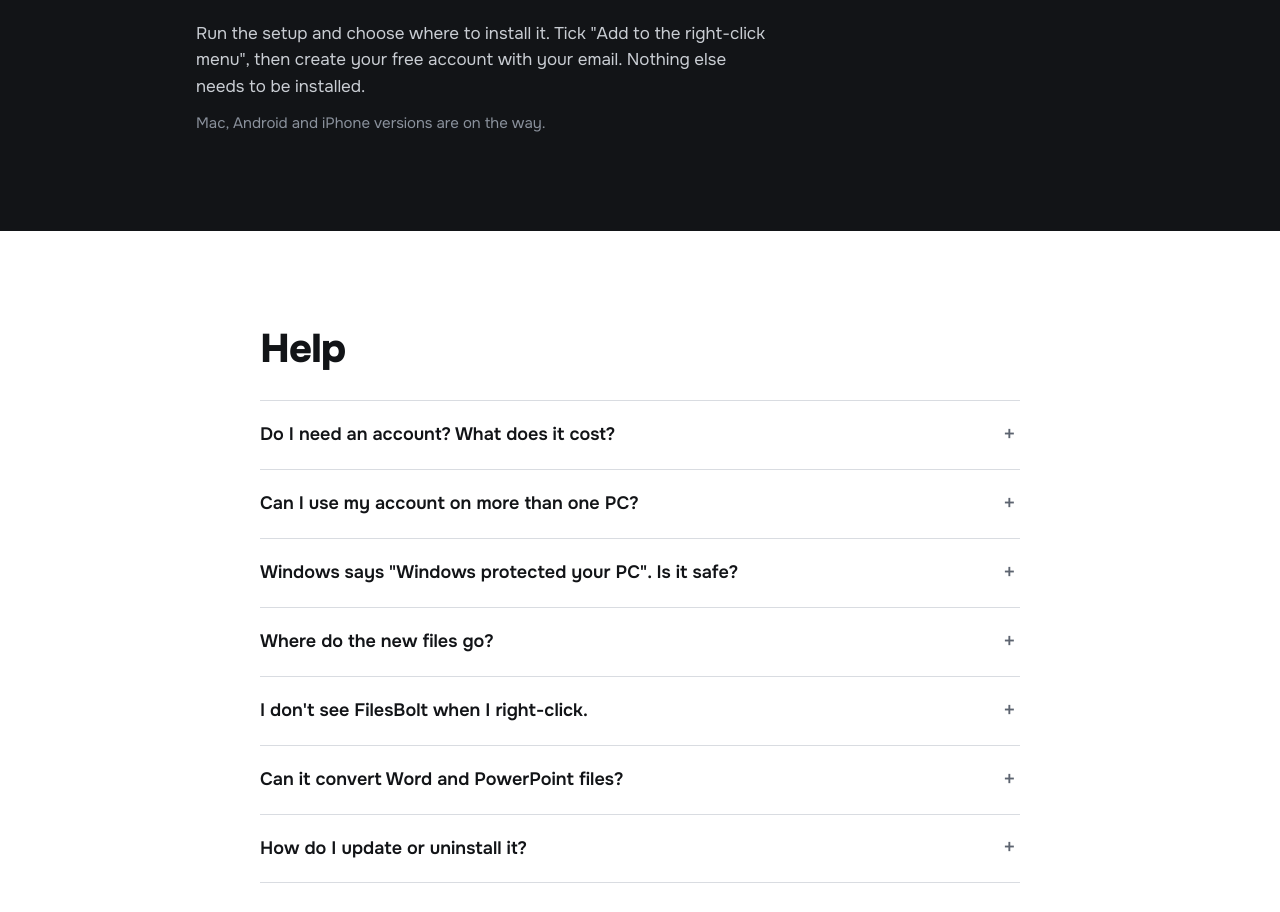
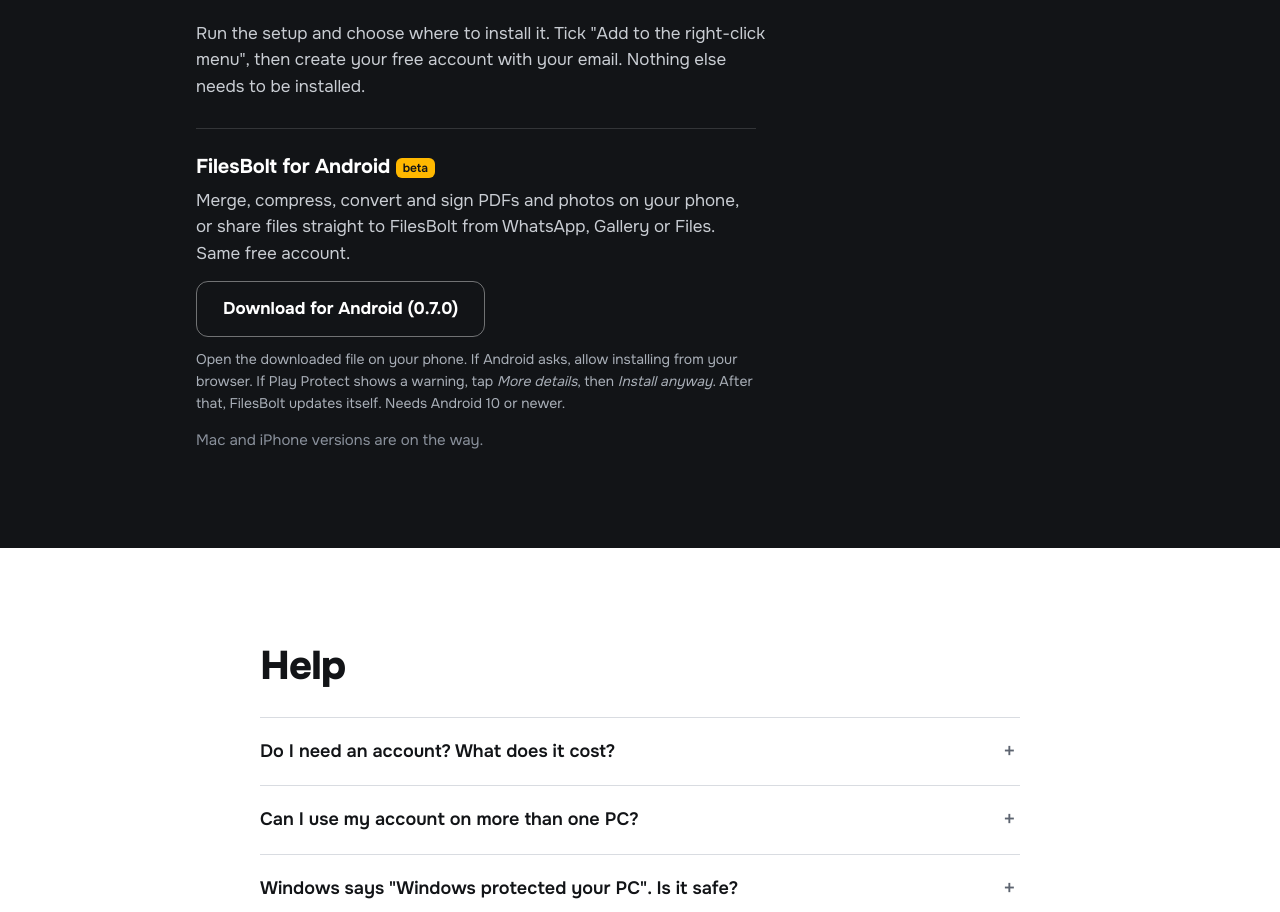
Before and after one commit to harshil-bansal/filesbolt-site, a plain HTML site: page index.html in a window 1280 px wide. Shown: the part 3833-4745 px from the top of the page. Drawn offline with Linux system fonts and the light colour scheme.

Commit message:
Website: Download for Android (beta) with install steps; admin sign-out only signs out the admin page
Co-Authored-By: Claude Opus 5.5 <noreply@anthropic.com>
Claude-Session: https://claude.ai/code/session_01EBmYcRh5gMKsr6wtV9GQKY

```diff
--- a/index.html
+++ b/index.html
@@ -93,7 +93,7 @@
    "name": "FilesBolt",
    "url": "https://filesbolt.com/",
    "applicationCategory": "UtilitiesApplication",
-   "operatingSystem": "Windows 10, Windows 11",
+   "operatingSystem": "Windows 10, Windows 11, Android 10+",
    "softwareVersion": "0.4.27",
    "description": "FilesBolt is a Windows app that merges, compresses and converts PDFs, photos and Excel files offline on your own PC, from the right-click menu. Nothing is uploaded.",
    "featureList": [
@@ -419,7 +419,13 @@
       </dl>
       <a class="btn btn-big" href="#" data-download>Download FilesBolt</a>
       <p class="dl-note">Run the setup and choose where to install it. Tick "Add to the right-click menu", then create your free account with your email. Nothing else needs to be installed.</p>
-      <p class="dl-later">Mac, Android and iPhone versions are on the way.</p>
+      <div class="dl-android">
+        <h3>FilesBolt for Android <span class="beta">beta</span></h3>
+        <p>Merge, compress, convert and sign PDFs and photos on your phone, or share files straight to FilesBolt from WhatsApp, Gallery or Files. Same free account.</p>
+        <a class="btn btn-android" href="https://github.com/harshil-bansal/filesbolt-site/releases/download/android-v0.7.0/FilesBolt-0.7.0.apk" data-android>Download for Android<span data-android-ver> (0.7.0)</span></a>
+        <p class="dl-steps">Open the downloaded file on your phone. If Android asks, allow installing from your browser. If Play Protect shows a warning, tap <em>More details</em>, then <em>Install anyway</em>. After that, FilesBolt updates itself. Needs Android 10 or newer.</p>
+      </div>
+      <p class="dl-later">Mac and iPhone versions are on the way.</p>
     </div>
   </div>
 </section>
@@ -477,7 +483,12 @@
 </footer>
 
 <script>
-  // One place to change the download link and version for every button on the page.
+  // Android: link and version come from android.json, which each Android release updates.
+fetch("/android.json", { cache: "no-store" }).then(function (r) { return r.json(); }).then(function (j) {
+  document.querySelectorAll("[data-android]").forEach(function (a) { if (j.url) a.href = j.url; });
+  document.querySelectorAll("[data-android-ver]").forEach(function (x) { if (j.version) x.textContent = " (" + j.version + ")"; });
+}).catch(function () {});
+// One place to change the download link and version for every button on the page.
   var DOWNLOAD_URL = "https://github.com/harshil-bansal/filesbolt-site/releases/latest/download/FilesBolt-Setup.exe";
   document.querySelectorAll("[data-download]").forEach(function (a) {
     if (a.getAttribute("href") === "#") a.href = DOWNLOAD_URL;
--- a/style.css
+++ b/style.css
@@ -269,3 +269,11 @@ details p { padding: 0 0 22px; color: var(--muted); max-width: 40em; }
 .muted { color: var(--muted); }
 .btn-ghost { background: transparent; border: 1px solid #D5D9DF; }
 .btn-ghost:hover { background: #F2F3F5; }
+
+.dl-android { margin-top: 28px; padding-top: 22px; border-top: 1px solid rgba(255,255,255,.14); max-width: 560px; }
+.dl-android h3 { font-size: 20px; margin: 0 0 6px; color: #fff; }
+.dl-android p { color: #C9CDD3; margin: 0 0 14px; }
+.dl-android .beta { font-size: 12px; font-weight: 600; color: #121417; background: #FFB800; border-radius: 6px; padding: 2px 7px; vertical-align: middle; }
+.download .btn-android { background: transparent; color: #fff; border: 1px solid rgba(255,255,255,.4); }
+.download .btn-android:hover { background: rgba(255,255,255,.08); }
+.dl-steps { font-size: 14px; color: #A9AFB8 !important; margin-top: 12px !important; }
```
Also changed, not shown: admin/index.html (+2 -2 lines), llms.txt.
